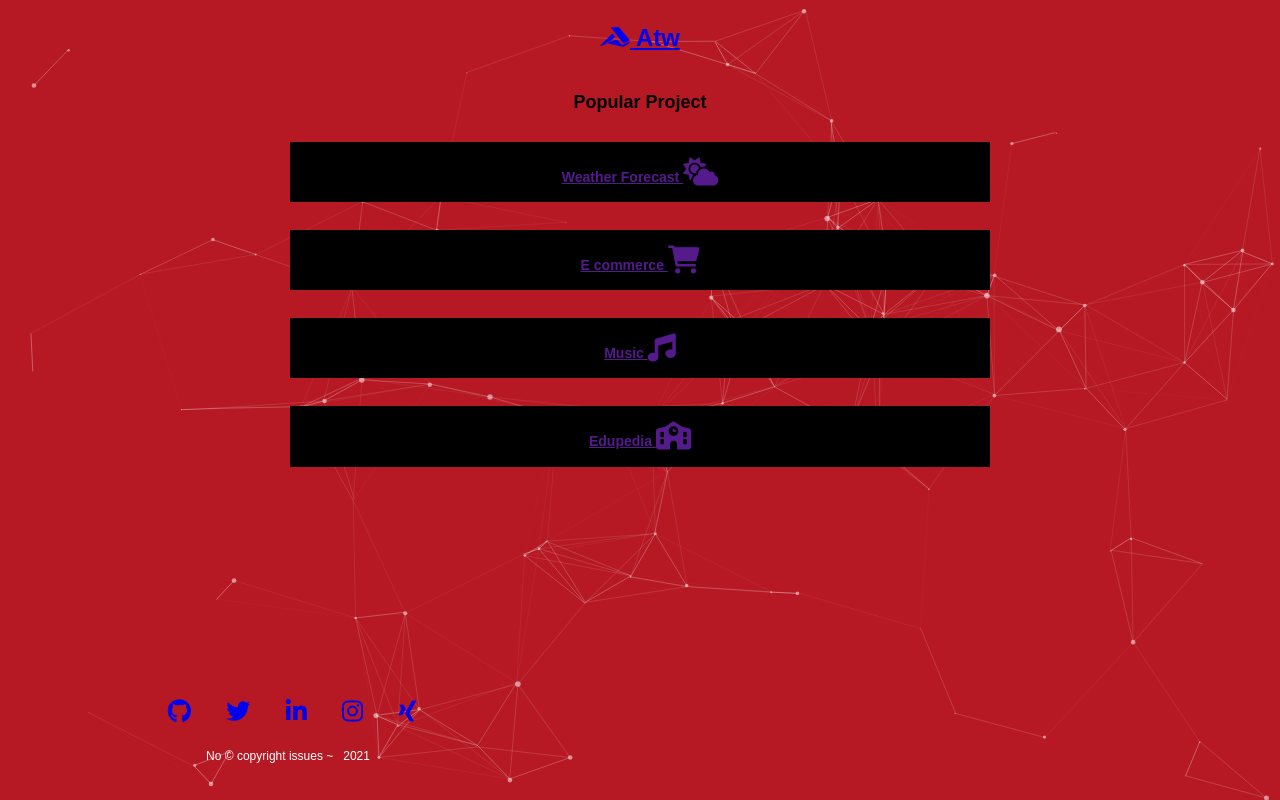
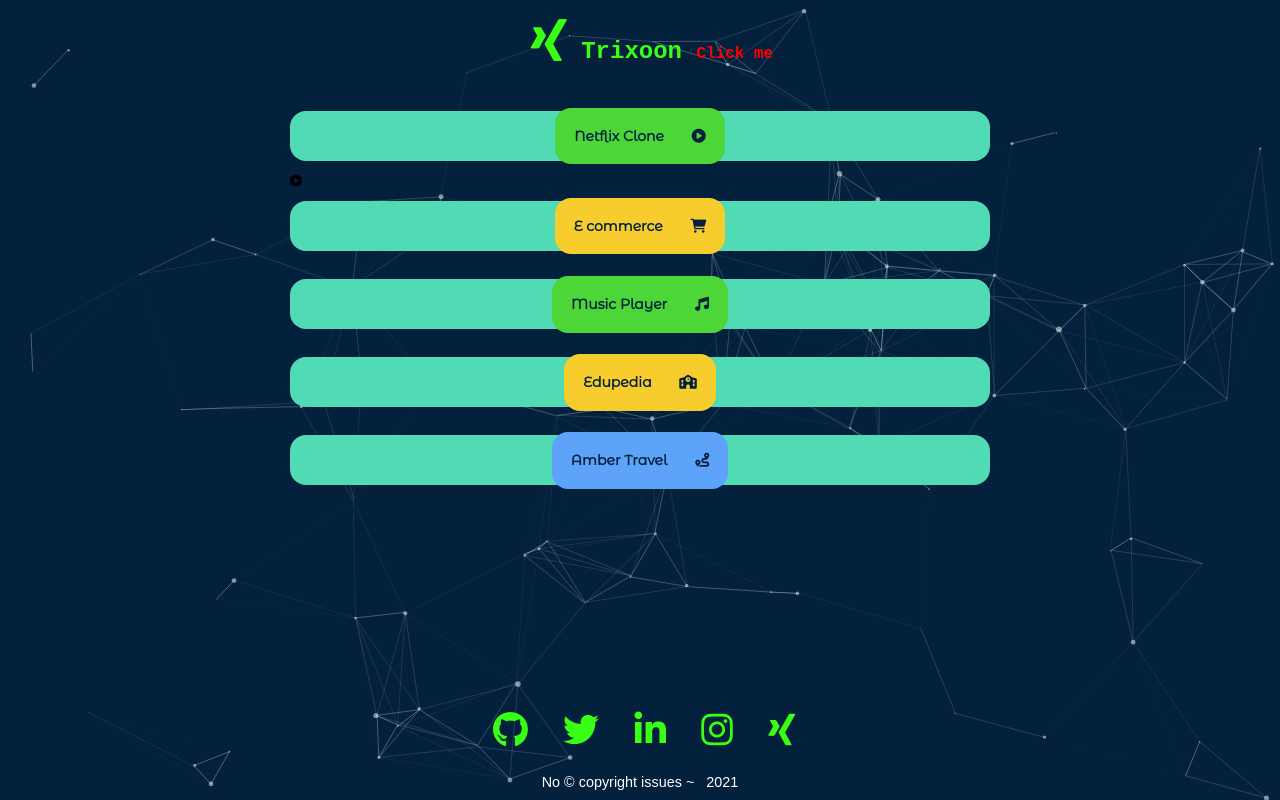
Before and after one commit to gouravmarch20/linktr.ee-gouravmarch20, a plain HTML site: page index.html in a window 1280 px wide. Drawn offline with nearby package versions, Linux system fonts and the light colour scheme.

Commit message:
version one

```diff
--- a/css/style.css
+++ b/css/style.css
@@ -1,5 +1,10 @@
-
-
+@import url("https://fonts.googleapis.com/css2?family=Montserrat+Alternates:wght@100;400&display=swap");
+:root {
+  --dark-blue: #03203c;
+  --light-green-n: #39ff14;
+  --sky-blue-n: #6dd5ed;
+  --red-shade: #b9345a;
+}
 
 body {
   margin: 0;
@@ -15,7 +20,7 @@ canvas {
   position: absolute;
   width: 100%;
   height: 100%;
-  background-color: #b61924;
+  background-color: #03203c;
   background-image: url("");
   background-repeat: no-repeat;
   background-size: cover;
@@ -52,17 +57,30 @@ canvas {
 .count-particles {
   border-radius: 0 0 3px 3px;
 }
+/*  global  */
+a {
+  color: var(--light-green-n);
+  text-decoration: none;
+}
 
 /* header */
 .hero {
   display: flex;
   justify-content: center;
+  /* background-color: black; */
+  /* color: red; */
+  margin-bottom: 1rem;
+  border-radius: 40% 10%;
 }
 .hero-heading {
-  margin-top: 1.5rem;
   text-align: center;
+  color: #6dd5ed;
+  font-family: "Courier New", Courier, monospace;
 }
-
+.hero-span {
+  color: red;
+  font-size: 1rem;
+}
 /* project url  */
 .popular-project {
   display: flex;
@@ -72,14 +90,42 @@ canvas {
   justify-content: center;
   /* align-items: center; */
 }
-h3 {
-  background-color: black;
+.project_name {
   padding: 1rem;
+  border-radius: 1rem;
   text-align: center;
+  font-weight: bolder;
+  font-family: "Montserrat Alternates", sans-serif;
 }
-/* article {
-  background-color: black;
-} */
+.project-bg {
+  background-color: #50dbb4;
+}
+.project-text-bg-one {
+  color: var(--dark-blue);
+  background-color: #4dd637;
+
+  padding: 1.2rem;
+  border-radius: 1rem;
+}
+.project-text-bg-two {
+  color: var(--dark-blue);
+  background-color: #5da3fa;
+  background-color: #f7cd2e;
+
+  padding: 1.2rem;
+  border-radius: 1rem;
+}
+.project-text-bg-three {
+  color: var(--dark-blue);
+  background-color: #5da3fa;
+
+  padding: 1.2rem;
+  border-radius: 1rem;
+}
+.fontawesome_style {
+  margin-left: 1.5rem;
+}
+
 /* core  */
 .container {
   position: relative;
@@ -100,27 +146,35 @@ footer {
   text-align: center;
   left: 0;
   bottom: 0;
-  width: 45%;
-  /* background-color: #03203c; */
+  width: 100%;
   color: white;
   padding: 0.3rem 0rem;
+  overflow: hidden;
+
+  /* background-color: black; */
 }
 .list-item-inline {
   display: inline;
   margin-right: 2rem;
 }
 .footer-date-mb {
-  margin-bottom: 2rem;
+  margin-bottom: 0.3rem;
+  font-size: 0.9rem;
 }
 @media only screen and (max-width: 655px) {
   footer {
+    height: 15vh;
     display: flex;
     flex-direction: column;
     justify-content: center;
 
     margin-top: 1rem !important;
+    overflow: hidden;
 
     width: 100%;
-    background-color: black;
+    /* background-color: black; */
+  }
+  .footer-fontawsome {
+    font-size: 1rem !important;
   }
 }
--- a/index.html
+++ b/index.html
@@ -5,7 +5,7 @@
     <meta charset="UTF-8">
     <meta http-equiv="X-UA-Compatible" content="IE=edge">
     <meta name="viewport" content="width=device-width, initial-scale=1.0">
-    <title>Document</title>
+    <title>Intro Page </title>
     <link rel="stylesheet" href="./css/style.css">
 
     <!-- cdn -->
@@ -28,47 +28,55 @@
 
             <h1 class="hero-heading">
 
-                <a class="featured  bounceIn z-index" href="https://www.trixoon.com/index.html" target="_blank"><i
-                        class="fab fa-accusoft fontawesome_style"> </i> Atw </a>
+                <a class="featured  bounceIn hero-link" href="https://www.trixoon.com/index.html" target="_blank"><i
+                        class="fab fa-xing fa-2x fontawesome_style"> </i> Trixoon <span class="hero-span"> Click me </span> </a>
             </h1>
         </header>
 
         <!-- Popular Project -->
 
-        <section class="popular-project">
+        <section class="popular-project ">
 
 
 
-            <h2 class="hero-heading">Popular Project</h2>
 
             <article>
-                <h3> <a href="" class="fadeInRight z-index">
-                        Weather Forecast <i class="fas fa-cloud-sun fa-2x  fontawesome_style"></i>
+                <h3 class="project_name project-bg"> <a href="" class="fadeInRight project-text-bg-one">
+                        Netflix Clone <i class="fas fa-play-circle fa-1x  fontawesome_style"></i>
                     </a>
                 </h3>
             </article>
 
-
+            <i class="fas fa-play-circle"></i>
             <article>
-                <h3> <a href="" class="fadeInLeft ">
-                        E commerce <i class="fas fa-shopping-cart fa-2x   fontawesome_style"></i>
+                <h3 class="project_name project-bg"> <a href="" class="fadeInLeft project-text-bg-two ">
+                        E commerce <i class="fas fa-shopping-cart fa-1x   fontawesome_style"></i>
 
                     </a>
                 </h3>
             </article>
 
             <article>
-                <h3> <a href="" class="fadeInRight">
-                        Music <i class="fas fa-music fa-2x  fontawesome_style"></i>
+                <h3 class="project_name project-bg"> <a href="" class="fadeInRight project-text-bg-one">
+                        Music Player <i class="fas fa-music fa-1x  fontawesome_style"></i>
                     </a>
 
                 </h3>
             </article>
 
             <article>
-                <h3 class="project_name">
-                    <a href="" class="fadeInLeft ">
-                        Edupedia <i class="fas fa-school fa-2x  fontawesome_style"></i>
+                <h3 class="project_name project-bg ">
+                    <a href="" class="fadeInLeft project-text-bg-two">
+                        Edupedia <i class="fas fa-school fa-1x  fontawesome_style"></i>
+
+                    </a>
+
+                </h3>
+            </article>
+            <article>
+                <h3 class="project_name project-bg ">
+                    <a href="" class="fadeInLeft project-text-bg-three">
+                        Amber Travel <i class="fas fa-route fa-1x  fontawesome_style"></i>
 
                     </a>
 
@@ -84,19 +92,20 @@
 
             <ul class="social-links list-non-bullet">
                 <li class="list-item-inline link"><a target="_blank" href="https://github.com/gouravmarch20/"><i
-                            class="fab fa-github fa-2x"></i></a>
+                            class="fab fa-github fa-3x footer-fontawsome "></i></a>
                 </li>
                 <li class="list-item-inline link"><a target="_blank" href="https://twitter.com/gouravmarch20"><i
-                            class="fab fa-twitter fa-2x"></i></a>
+                            class="fab fa-twitter fa-3x footer-fontawsome "></i></a>
                 </li>
                 <li class="list-item-inline link"><a target="_blank"
-                        href="https://www.linkedin.com/in/gouravmarch20/"><i class="fab fa-linkedin-in fa-2x"></i></a>
+                        href="https://www.linkedin.com/in/gouravmarch20/"><i
+                            class="fab fa-linkedin-in fa-3x footer-fontawsome"></i></a>
                 </li>
                 <li class="list-item-inline link"><a target="_blank" href="https://www.instagram.com/gouravmarch20/"><i
-                            class="fab fa-instagram fa-2x"></i></a>
+                            class="fab fa-instagram fa-3x footer-fontawsome"></i></a>
                 </li>
                 <li class="list-item-inline link"><a target="_blank" href="https://www.trixoon.com/"><i
-                            class="fab fa-xing fa-2x"></i></a>
+                            class="fab fa-xing fa-3x footer-fontawsome"></i></a>
                 </li>
             </ul>
             <br>
```
